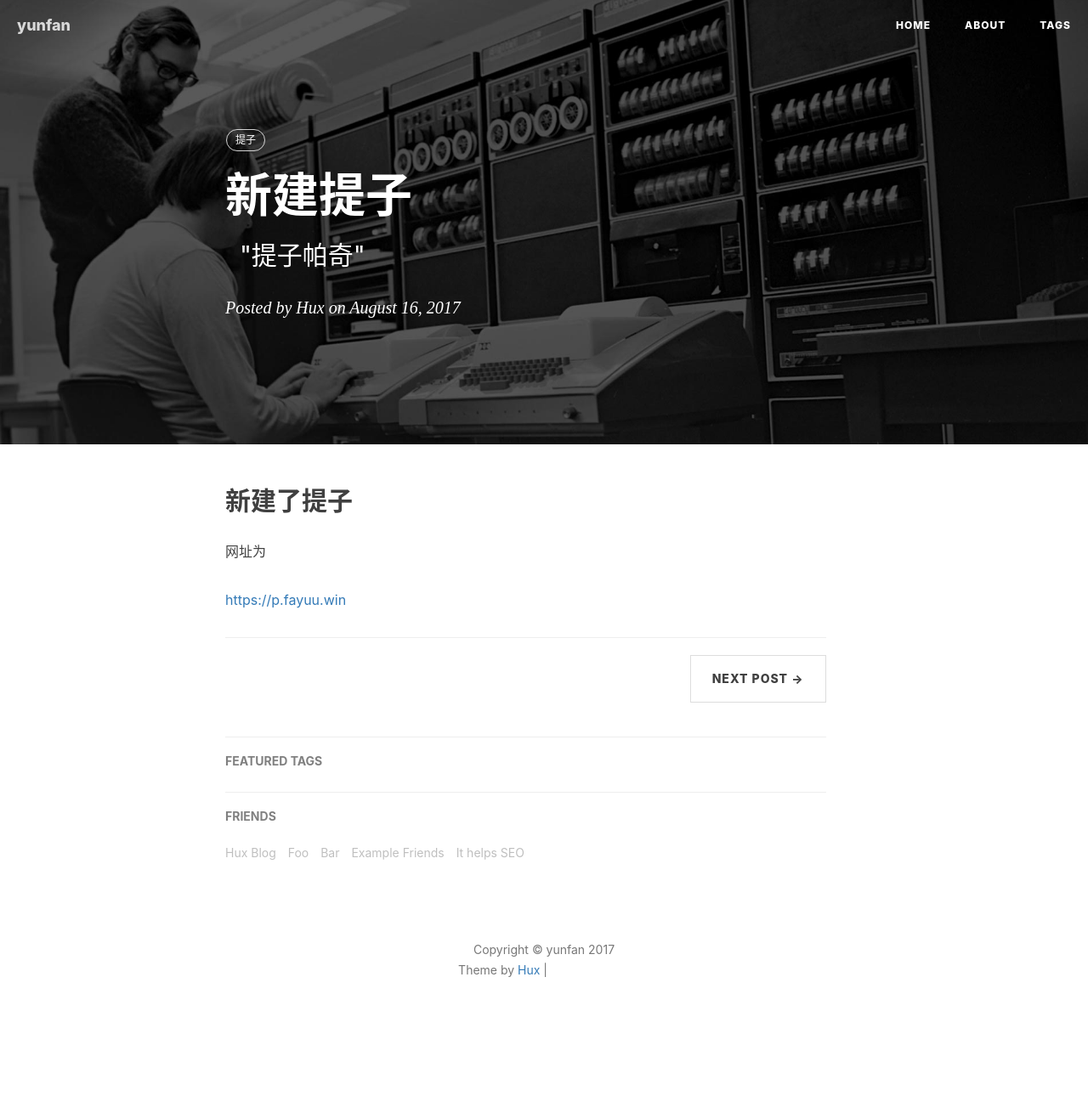
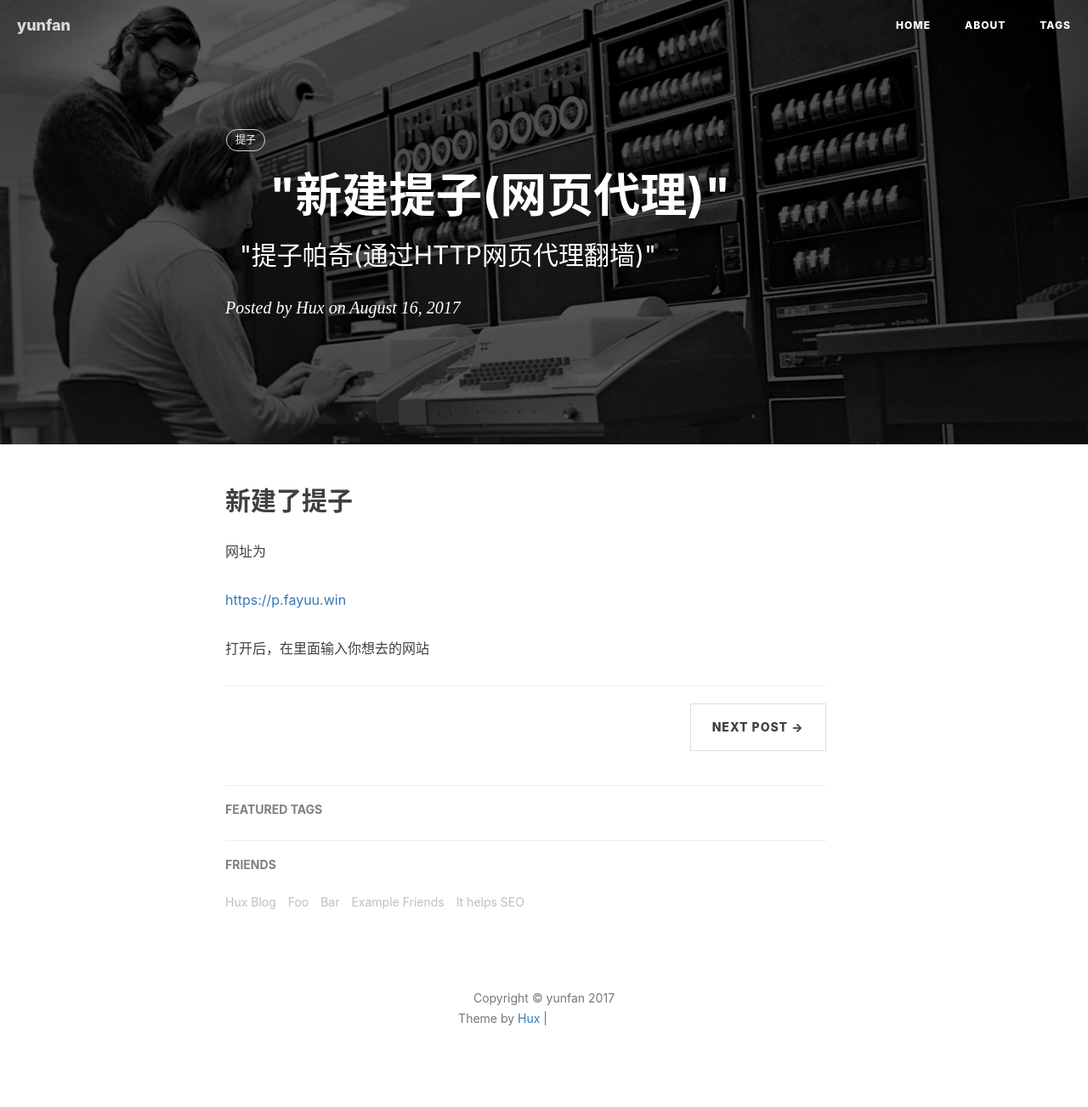
Before and after one commit to bodhisky/fayuu-win-jekyll, a Jekyll site: the page built from _posts/2017-08-16-new-ladder.markdown, in a window 1280 px wide. Shown: the whole page at 85% size. Built offline with Jekyll 4.4.1, drawn with Linux system fonts in a browser that asks for light colours; nearby versions of some CDN libraries; comment, search, counter and statistics services are not loaded; before the commit the page ends 1246 px from its top, so only the background shows below that; grey boxes are pictures that could not be loaded.

Commit message:
Update 2017-08-16-new-ladder.markdown

```diff
--- a/_posts/2017-08-16-new-ladder.markdown
+++ b/_posts/2017-08-16-new-ladder.markdown
@@ -1,7 +1,7 @@
 ---
 layout:     post
-title:      "新建提子"
-subtitle:   "提子帕奇"
+title:      "新建提子(网页代理)"
+subtitle:   "提子帕奇(通过HTTP网页代理翻墙)"
 date:       2017-08-16
 author:     "Hux"
 header-img: "img/post-bg-unix-linux.jpg"
@@ -15,3 +15,5 @@ tags:
 网址为
 
 [https://p.fayuu.win](https://p.fayuu.win)
+
+打开后，在里面输入你想去的网站
```
